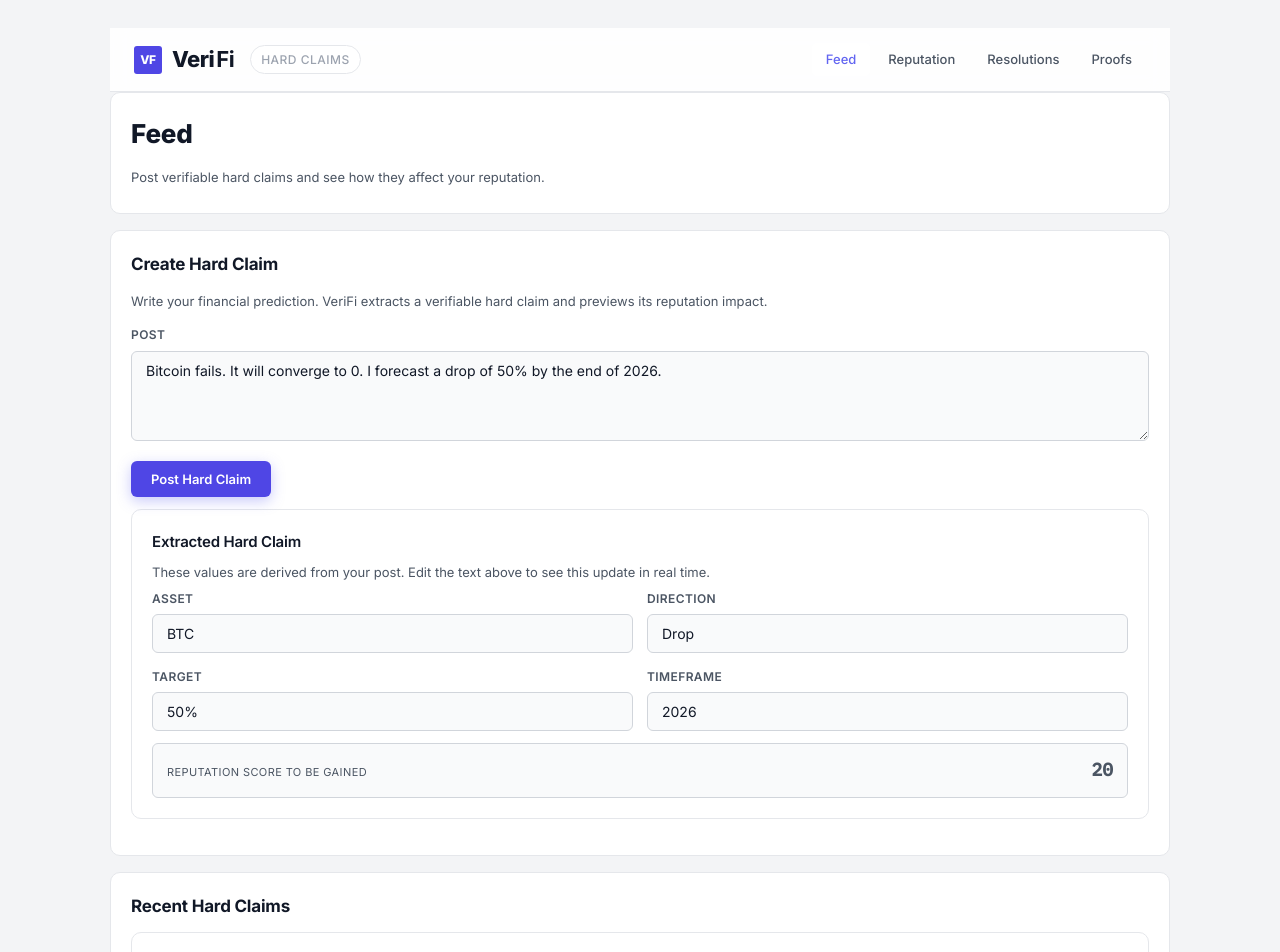
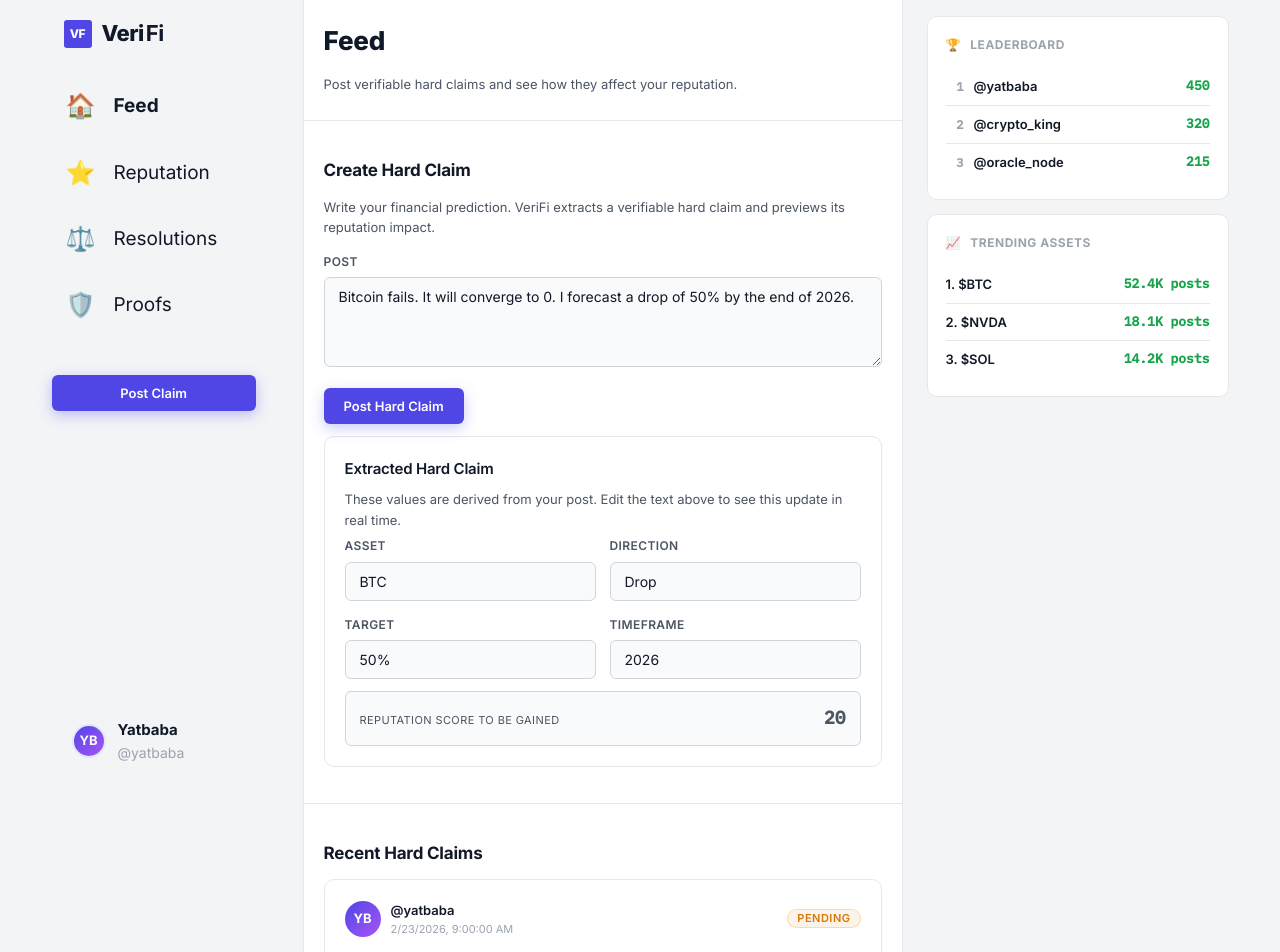
Before and after one commit to VeriFi-nance/VeriFi, a React (Vite) app in the folder frontend/: page / in a window 1280 px wide. Shown: the top 952 px of the page. Built offline with nearby package versions, Linux system fonts and the light colour scheme.

Commit message:
feat: twitter-like view, share proof of claim

```diff
--- a/frontend/src/App.tsx
+++ b/frontend/src/App.tsx
@@ -31,9 +31,51 @@ const App: React.FC = () => {
   }
 
   return (
-    <div className="page">
-      <HeaderNav current={screen} onChange={setScreen} />
-      {content}
+    <div className="layout-twitter">
+      <aside className="left-sidebar">
+        <HeaderNav current={screen} onChange={setScreen} />
+      </aside>
+
+      <main className="main-feed">
+        {content}
+      </main>
+
+      <aside className="right-sidebar">
+        <div className="side-widget">
+          <div className="side-widget-title"><span className="icon">🏆</span> Leaderboard</div>
+          <div className="leaderboard-row">
+            <div className="lb-rank">1</div>
+            <div className="lb-name">@yatbaba</div>
+            <div className="lb-score">450</div>
+          </div>
+          <div className="leaderboard-row">
+            <div className="lb-rank">2</div>
+            <div className="lb-name">@crypto_king</div>
+            <div className="lb-score">320</div>
+          </div>
+          <div className="leaderboard-row">
+            <div className="lb-rank">3</div>
+            <div className="lb-name">@oracle_node</div>
+            <div className="lb-score">215</div>
+          </div>
+        </div>
+
+        <div className="side-widget">
+          <div className="side-widget-title"><span className="icon">📈</span> Trending Assets</div>
+          <div className="leaderboard-row">
+            <div className="lb-name">1. $BTC</div>
+            <div className="lb-score trending-stat">52.4K posts</div>
+          </div>
+          <div className="leaderboard-row">
+            <div className="lb-name">2. $NVDA</div>
+            <div className="lb-score trending-stat">18.1K posts</div>
+          </div>
+          <div className="leaderboard-row">
+            <div className="lb-name">3. $SOL</div>
+            <div className="lb-score trending-stat">14.2K posts</div>
+          </div>
+        </div>
+      </aside>
     </div>
   );
 };
--- a/frontend/src/components/HeaderNav.tsx
+++ b/frontend/src/components/HeaderNav.tsx
@@ -9,13 +9,15 @@ interface HeaderNavProps {
 
 const HeaderNav: React.FC<HeaderNavProps> = ({ current, onChange }) => {
   return (
-    <div className="nav">
-      <span className="app-title">
-        <span className="app-title-icon">VF</span>
-        Veri<strong>Fi</strong>
-      </span>
-      <span className="nav-title">Hard Claims</span>
-      <span className="nav-links">
+    <div className="nav-vertical">
+      <div className="nav-header">
+        <span className="app-title">
+          <span className="app-title-icon">VF</span>
+          Veri<strong>Fi</strong>
+        </span>
+      </div>
+
+      <div className="nav-links-vertical">
         <a
           href="#feed"
           className={current === "feed" ? "active" : undefined}
@@ -24,6 +26,7 @@ const HeaderNav: React.FC<HeaderNavProps> = ({ current, onChange }) => {
             onChange("feed");
           }}
         >
+          <span className="nav-icon">🏠</span>
           <span>Feed</span>
         </a>
         <a
@@ -34,6 +37,7 @@ const HeaderNav: React.FC<HeaderNavProps> = ({ current, onChange }) => {
             onChange("profile");
           }}
         >
+          <span className="nav-icon">⭐️</span>
           <span>Reputation</span>
         </a>
         <a
@@ -44,6 +48,7 @@ const HeaderNav: React.FC<HeaderNavProps> = ({ current, onChange }) => {
             onChange("resolutions");
           }}
         >
+          <span className="nav-icon">⚖️</span>
           <span>Resolutions</span>
         </a>
         <a
@@ -54,9 +59,20 @@ const HeaderNav: React.FC<HeaderNavProps> = ({ current, onChange }) => {
             onChange("proofs");
           }}
         >
+          <span className="nav-icon">🛡️</span>
           <span>Proofs</span>
         </a>
-      </span>
+      </div>
+
+      <button className="btn btn-primary btn-post-nav">Post Claim</button>
+
+      <div className="nav-user-profile">
+        <div className="nav-avatar">YB</div>
+        <div className="nav-user-info">
+          <div className="nav-username">Yatbaba</div>
+          <div className="nav-handle">@yatbaba</div>
+        </div>
+      </div>
     </div>
   );
 };
--- a/frontend/src/data/hardClaims.ts
+++ b/frontend/src/data/hardClaims.ts
@@ -36,5 +36,65 @@ export const initialHardClaims: HardClaim[] = [
     oraclePrice: null,
     reputationImpact: 0,
     createdAt: "2026-02-15T14:20:00Z"
+  },
+  {
+    id: 4,
+    text: "Solana is heavily undervalued. Predicting a 200% surge before Q3 2026.",
+    asset: "SOL",
+    direction: "Rise",
+    target: "+200%",
+    timeframe: "2026-09-30",
+    status: "pending",
+    oraclePrice: null,
+    reputationImpact: 0,
+    createdAt: "2026-02-18T11:45:00Z"
+  },
+  {
+    id: 5,
+    text: "AAPL will slightly drop after their next earnings report due to weak hardware sales.",
+    asset: "AAPL",
+    direction: "Drop",
+    target: "-5%",
+    timeframe: "2026-05-10",
+    status: "pending",
+    oraclePrice: null,
+    reputationImpact: 0,
+    createdAt: "2026-02-20T08:15:00Z"
+  },
+  {
+    id: 6,
+    text: "TSLA will drop below $150 by end of the month.",
+    asset: "TSLA",
+    direction: "Drop",
+    target: "< $150",
+    timeframe: "2026-02-28",
+    status: "resolved_failure",
+    oraclePrice: 165.20,
+    reputationImpact: -8,
+    createdAt: "2026-01-25T16:00:00Z"
+  },
+  {
+    id: 7,
+    text: "DOGE to $1. The memes are back in full force.",
+    asset: "DOGE",
+    direction: "Rise",
+    target: "$1.00",
+    timeframe: "2026-12-31",
+    status: "pending",
+    oraclePrice: null,
+    reputationImpact: 0,
+    createdAt: "2026-02-22T21:30:00Z"
+  },
+  {
+    id: 8,
+    text: "S&P 500 will hit 6000 points this year.",
+    asset: "SPY",
+    direction: "Rise",
+    target: "6000",
+    timeframe: "2026-12-31",
+    status: "pending",
+    oraclePrice: null,
+    reputationImpact: 0,
+    createdAt: "2026-02-23T09:00:00Z"
   }
 ];
--- a/frontend/styles.css
+++ b/frontend/styles.css
@@ -100,20 +100,19 @@ body {
   100% { transform: translateX(-50%); }
 }
 
-/* ── Top navigation ──────────────────────────────────────── */
-.nav {
-  position: sticky;
+/* ── Vertical Navigation Sidebar ─────────────────────────── */
+.nav-vertical {
+  position: fixed;
   top: 0;
-  z-index: 100;
-  background: rgba(255,255,255,.9);
-  backdrop-filter: blur(10px);
-  -webkit-backdrop-filter: blur(10px);
-  border-bottom: 1px solid var(--border);
-  padding: 0 24px;
-  height: 64px;
+  height: 100vh;
+  width: 275px;
+  padding: 16px 24px 24px 24px;
   display: flex;
-  align-items: center;
-  gap: 16px;
+  flex-direction: column;
+}
+
+.nav-header {
+  padding: 0 12px 24px 12px;
 }
 
 .app-title {
@@ -141,42 +140,66 @@ body {
   color: #fff;
 }
 
-.nav-title {
-  font-size: 12px;
-  font-weight: 500;
-  color: var(--txt-muted);
-  text-transform: uppercase;
-  letter-spacing: 0.5px;
-  padding: 4px 10px;
-  background: var(--bg-card);
+.nav-links-vertical {
+  display: flex;
+  flex-direction: column;
+  gap: 4px;
+  margin-bottom: 24px;
+}
+.nav-links-vertical a {
+  display: flex;
+  align-items: center;
+  gap: 18px;
+  padding: 12px 14px;
+  color: var(--txt-primary);
+  text-decoration: none;
+  font-size: 19px;
+  font-weight: 400;
   border-radius: var(--r-full);
-  border: 1px solid var(--border);
+  transition: background .18s var(--ease);
+}
+.nav-links-vertical a:hover {
+  background: var(--bg-hover);
+}
+.nav-links-vertical a.active {
+  font-weight: 700;
+}
+.nav-icon {
+  font-size: 24px;
 }
 
-.nav-links {
+.btn-post-nav {
+  width: 90%;
+  padding: 14px 0;
+  font-size: 16px;
+  border-radius: var(--r-full);
+  margin-bottom: auto;
+}
+
+.nav-user-profile {
   display: flex;
   align-items: center;
-  gap: 4px;
-  margin-left: auto;
+  gap: 12px;
+  padding: 12px;
+  border-radius: var(--r-full);
+  cursor: pointer;
+  transition: background .2s;
+  margin-top: auto;
 }
-.nav-links a {
-  display: flex;
-  align-items: center;
-  gap: 6px;
-  padding: 6px 14px;
-  color: var(--txt-secondary);
-  text-decoration: none;
-  font-size: 13px;
-  font-weight: 500;
-  border-radius: var(--r-md);
-  transition: background .18s var(--ease), color .18s var(--ease);
+.nav-user-profile:hover {
+  background: var(--bg-hover);
 }
-.nav-links a:hover,
-.nav-links a.active {
-  background: var(--bg-card);
-  color: var(--txt-primary);
+.nav-user-info {
+  flex: 1;
 }
-.nav-links a.active { color: var(--accent-bright); }
+.nav-username {
+  font-weight: 700;
+  font-size: 15px;
+}
+.nav-handle {
+  color: var(--txt-muted);
+  font-size: 14px;
+}
 
 .nav-avatar {
   width: 34px;
@@ -202,10 +225,53 @@ body {
   padding: 28px 20px 60px;
 }
 
-/* ── Two-column layout ───────────────────────────────────── */
-.layout-main { display: flex; gap: 20px; align-items: flex-start; }
-.layout-feed { flex: 1; min-width: 0; }
-.layout-side { width: 280px; flex-shrink: 0; }
+/* ── Three-column Twitter layout ─────────────────────────── */
+.layout-twitter {
+  max-width: 1280px;
+  margin: 0 auto;
+  display: flex;
+  justify-content: center;
+  min-height: 100vh;
+}
+
+.left-sidebar {
+  width: 275px;
+  flex-shrink: 0;
+  position: relative;
+}
+
+.main-feed {
+  width: 600px;
+  flex-shrink: 0;
+  border-left: 1px solid var(--border);
+  border-right: 1px solid var(--border);
+  min-height: 100vh;
+  padding: 0;
+  background: var(--bg-surface);
+}
+
+.main-feed > .box, .main-feed > .post-card {
+  margin-left: 0;
+  margin-right: 0;
+  border-radius: 0;
+  border-left: none;
+  border-right: none;
+  border-top: none;
+}
+
+.main-feed > .post-card {
+  margin-bottom: 0;
+}
+
+.main-feed > .post-card:not(:last-child) {
+  border-bottom: 1px solid var(--border);
+}
+
+.right-sidebar {
+  width: 350px;
+  flex-shrink: 0;
+  padding: 16px 24px;
+}
 
 /* ── Page header ─────────────────────────────────────────── */
 .page-header {
@@ -779,5 +845,21 @@ tr.selected td { color: var(--txt-primary); }
   .fields-grid { grid-template-columns: 1fr; }
   .nav { padding: 0 14px; height: 56px; }
   .nav-links a span { display: none; }
-  .page { padding: 16px 12px 40px; }
 }
+
+/* ── Share Widget ────────────────────────────────────────── */
+.btn-twitter:hover {
+  background: #1a91da !important;
+}
+.btn-whatsapp:hover {
+  background: #20ba56 !important;
+}
+
+.share-widget {
+  animation: slideDown 0.3s var(--ease);
+}
+
+@keyframes slideDown {
+  from { opacity: 0; transform: translateY(-10px); }
+  to { opacity: 1; transform: translateY(0); }
+}
```
Also changed, not shown: frontend/src/components/ProofsScreen.tsx (+123 -47 lines), frontend/src/assets/qr_code_mock.png (added).
